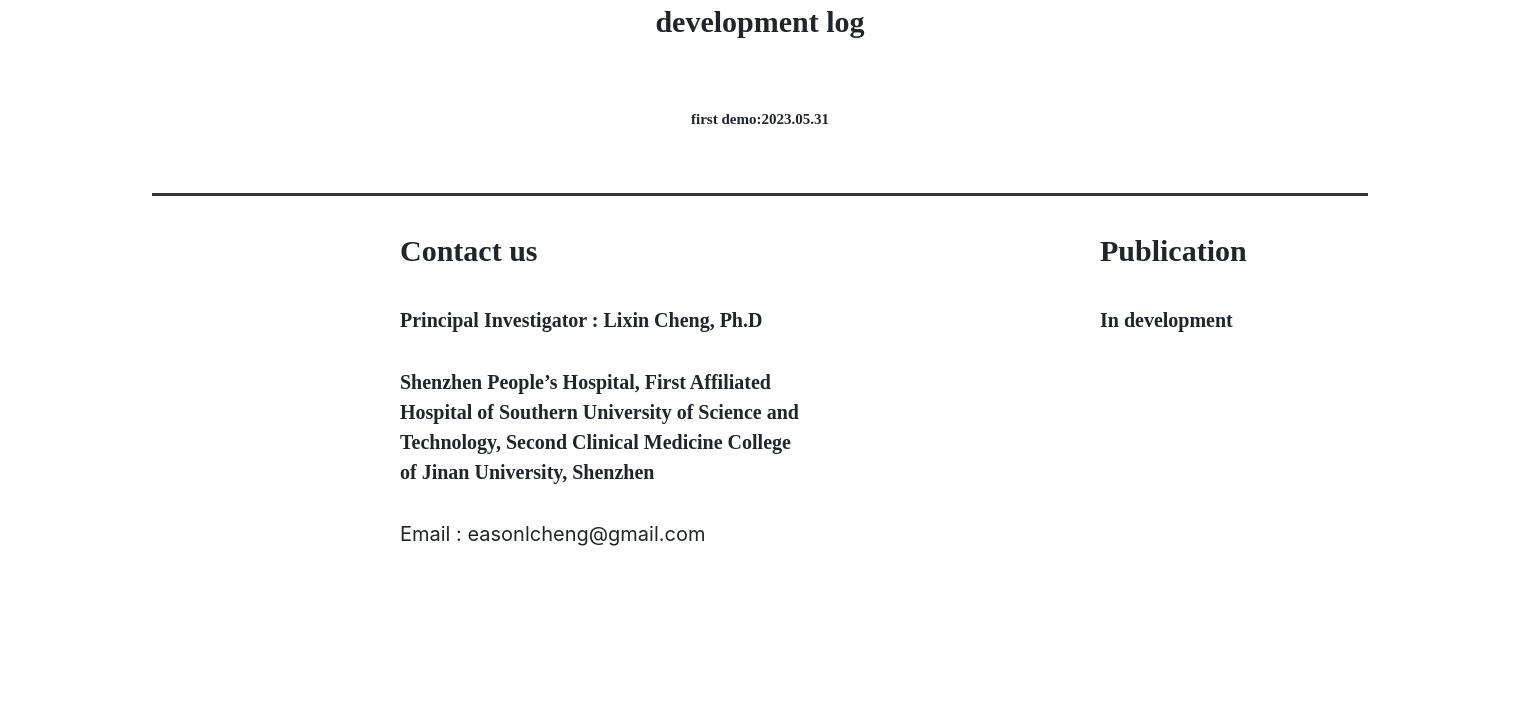
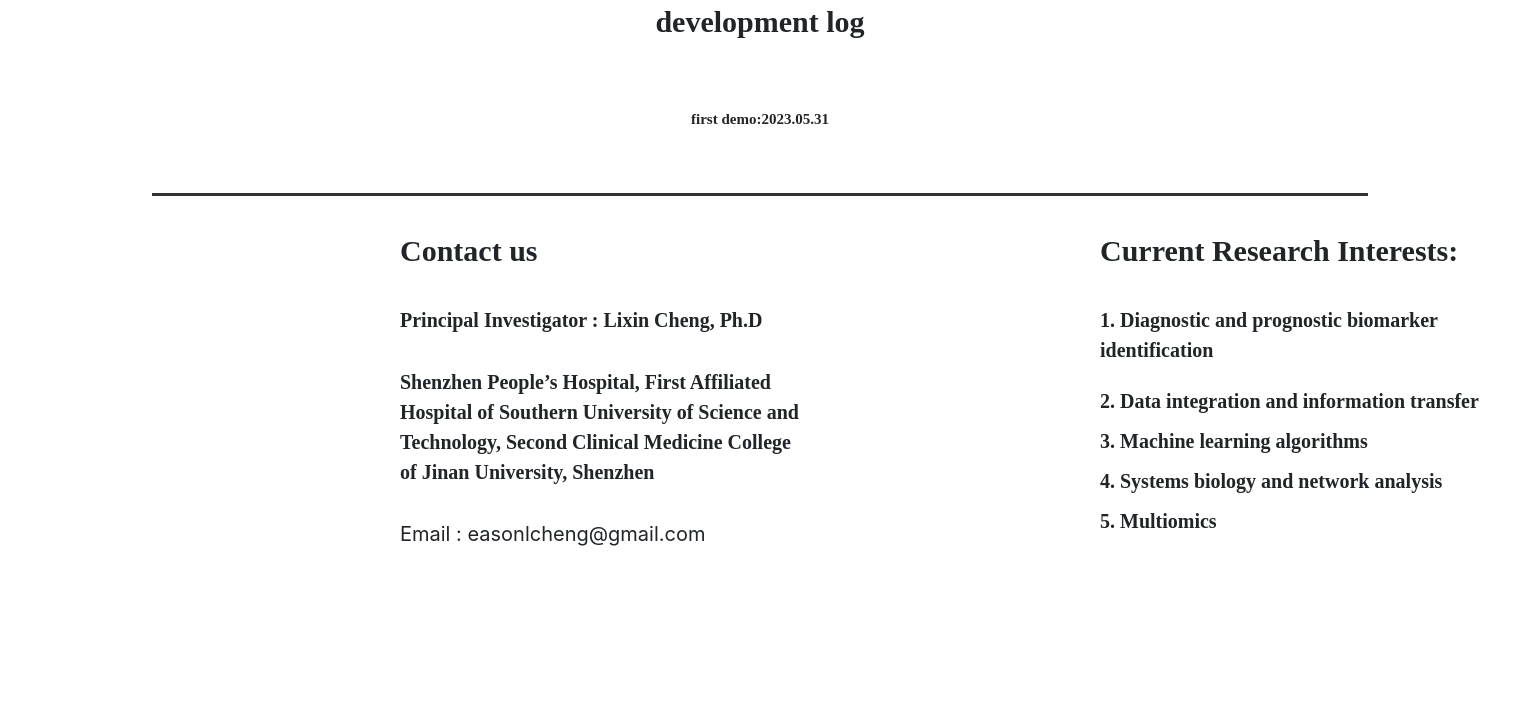
Before and after one commit to huzunkaa/Python_coding, a Django app: page / in a window 1520 px wide. Shown: the part 784-1511 px from the top of the page. Run offline with Django 3.2, Linux system fonts and the light colour scheme; some libraries are stand-ins or nearby versions.

Commit message:
Default Changelist
Signed-off-by: huzunkaa <huzunkai@nwafu.edu.cn>

```diff
--- a/Shenzhen_data_center/webserver/coding/templates/homepages.html
+++ b/Shenzhen_data_center/webserver/coding/templates/homepages.html
@@ -54,10 +54,14 @@
     </div>
     <div class="boxx2">
         <div style="width:400px;margin-left:200px">
-            <p style="font-size:30px;font-family:Times new roman"><b>Publication</b></p>
+            <p style="font-size:30px;font-family:Times new roman"><b>Current Research Interests:</b></p>
         </div>
         <div style="width:400px;height:500px;margin-left:200px">
-            <p style="font-size:20px;font-family:Times new roman"><b>In development</b></p>
+            <p style="font-size:20px;font-family:Times new roman;"><b>1. Diagnostic and prognostic biomarker identification</b></p>
+            <p style="font-size:20px;font-family:Times new roman;line-height:8px;"><b>2. Data integration and information transfer</b></p>
+            <p style="font-size:20px;font-family:Times new roman;line-height:8px;"><b>3. Machine learning algorithms</b></p>
+            <p style="font-size:20px;font-family:Times new roman;line-height:8px;"><b>4. Systems biology and network analysis</b></p>
+            <p style="font-size:20px;font-family:Times new roman;line-height:8px;"><b>5. Multiomics</b></p>
         </div>
     </div>
 </div>
--- a/Shenzhen_data_center/webserver/coding/templates/mother_model.html
+++ b/Shenzhen_data_center/webserver/coding/templates/mother_model.html
@@ -24,10 +24,10 @@
         <a href="/document" style="font-family:Times new roman">Documention</a>
         <a href="/database" style="font-family:Times new roman">Database</a>
           <div class="dropdown">
-              <a href="/analysis" style="font-family:Times new roman">Analysis</a>
+              <a href="#" style="font-family:Times new roman">Analysis</a>
               <div class="dropdown-content">
-                    <a href="#">test</a>
-                    <a href="#">upload</a>
+                    <a href="/analysis">test</a>
+                    <a href="/analysis">upload</a>
               </div>
           </div>
 
```
